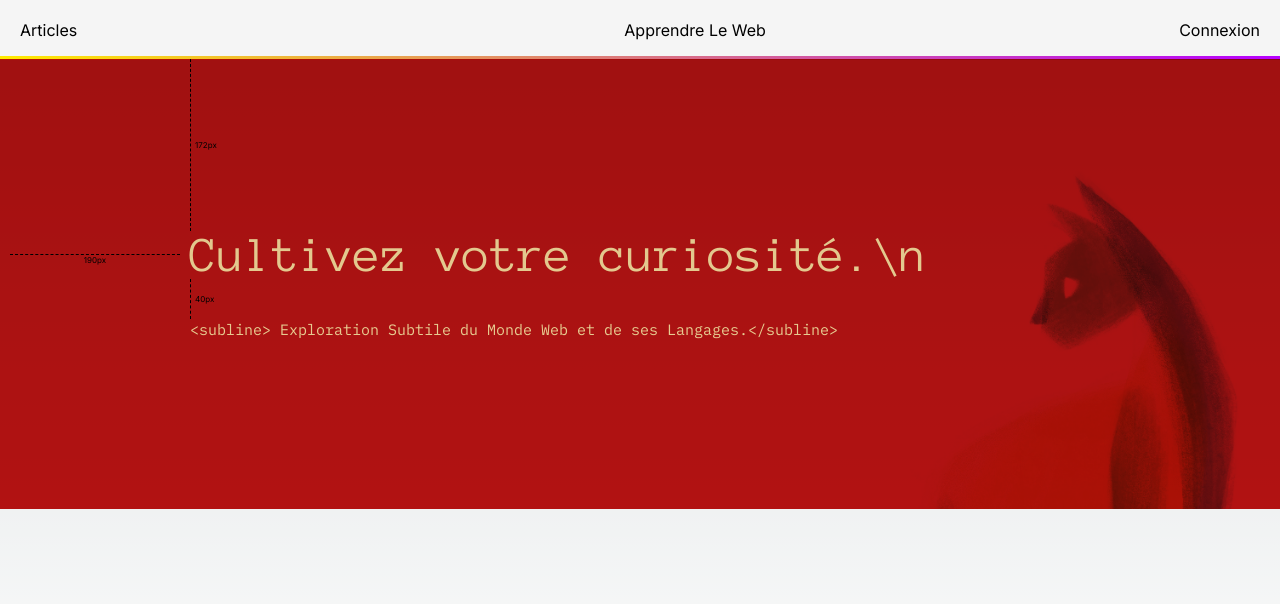
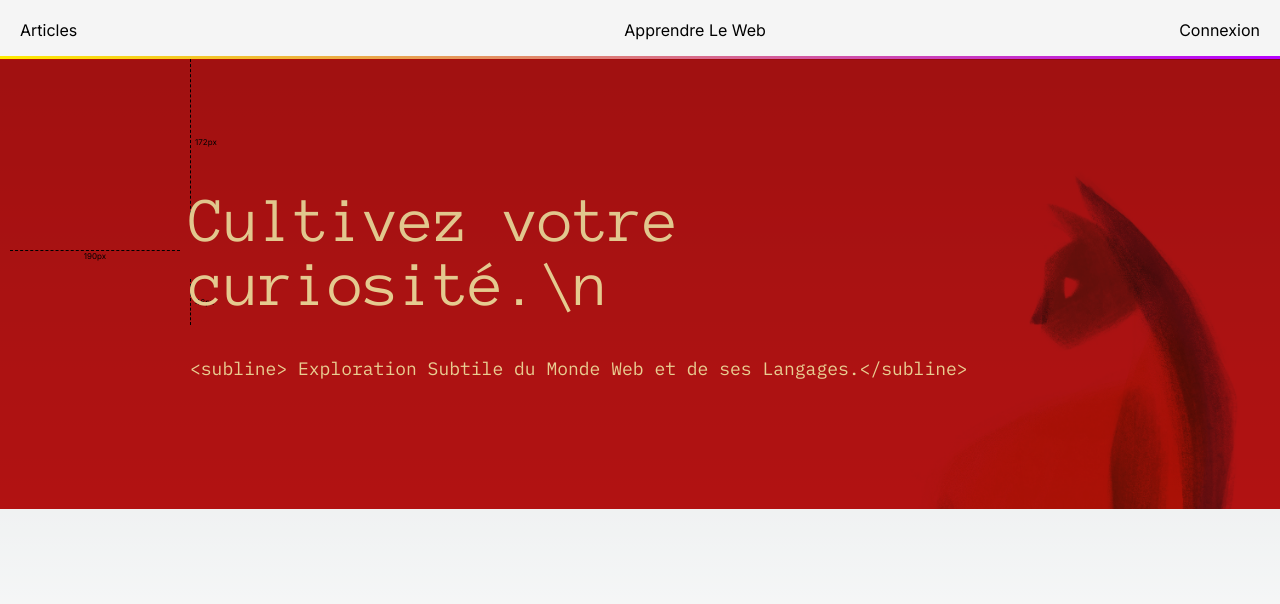
Before and after one commit to AyoubEchcharrat/apprendreleweb-frontend, a Next.js app: page / in a window 1280 px wide. Shown: the top 604 px of the page. Built offline with nearby package versions, Linux system fonts and the light colour scheme.

Commit message:
animation on home page + font size

```diff
--- a/src/app/page.module.css
+++ b/src/app/page.module.css
@@ -231,14 +231,14 @@
 
 .headlinehome{
   color:#FFDE9D;
-  font-size:50px;
+  font-size:64px;
   z-index: 1;
   margin-bottom: 40px;
   font-family: 'Anonymous Pro', monospace;
 }
 .sublinehome{
   color:#FFDE9D;
-  font-size:15px;
+  font-size:18px;
   z-index: 1;
   font-family: 'IBM Plex Mono', monospace;
 }
@@ -257,7 +257,7 @@
   border-top: dashed black 1px;
   width: 170px;
   position: absolute;
-  top: 195px;
+  top: 191px;
   left: 10px;
   font-size: 8px;
   display: flex;
@@ -267,7 +267,7 @@
 }
 .lineanimationy1{
   border-left: dashed black 1px;
-  height: 172px;
+  height: 165px;
   position: absolute;
   top: 0;
   left: 190px;
--- a/src/app/page.tsx
+++ b/src/app/page.tsx
@@ -1,11 +1,39 @@
+"use client"
+
 require('dotenv').config()
 import styles from './page.module.css'
 import Image from 'next/image'
+import { useEffect,useState } from 'react'
 
 export default function Page() {
+  const [valeur, setValeur] = useState(30)
+  const valueY2 = 20
 
   function subline() {
     return "<subline> Exploration Subtile du Monde Web et de ses Langages.</subline>"
+  }
+
+  useEffect(() => {
+    const interval = setInterval(
+      () => setValeur(Math.floor(Math.random() * valueY2 + 30)),
+      1500
+    );
+    return () => {
+      clearInterval(interval);
+    };
+  }, []);
+
+  const movingLineY2 = {
+      height: `${valeur}px`,
+      transition: "height .5s ease-in-out",
+      borderLeft: "dashed black 1px",
+      position: "absolute" as "absolute",
+      top: "220px",
+      left: "190px",
+      fontSize: "8px",
+      display: "flex",
+      alignItems: "center",
+      padding: "4px",
   }
 
   return (
@@ -13,7 +41,7 @@ export default function Page() {
       <div className={styles.firstcontenthome}>
         <div className={styles.lineanimationx}>190px</div>
         <div className={styles.lineanimationy1}>172px</div>
-        <div className={styles.lineanimationy2}>40px</div>
+        <div style={movingLineY2}>{movingLineY2.height}</div>
         <Image className={styles.catimagehome} src="/cat.png" width={467} height={441} alt="subtile draw of cat" />
         <p className={styles.headlinehome}>Cultivez votre curiosité.\n</p>
         <p className={styles.sublinehome}> {subline()} </p>
```
